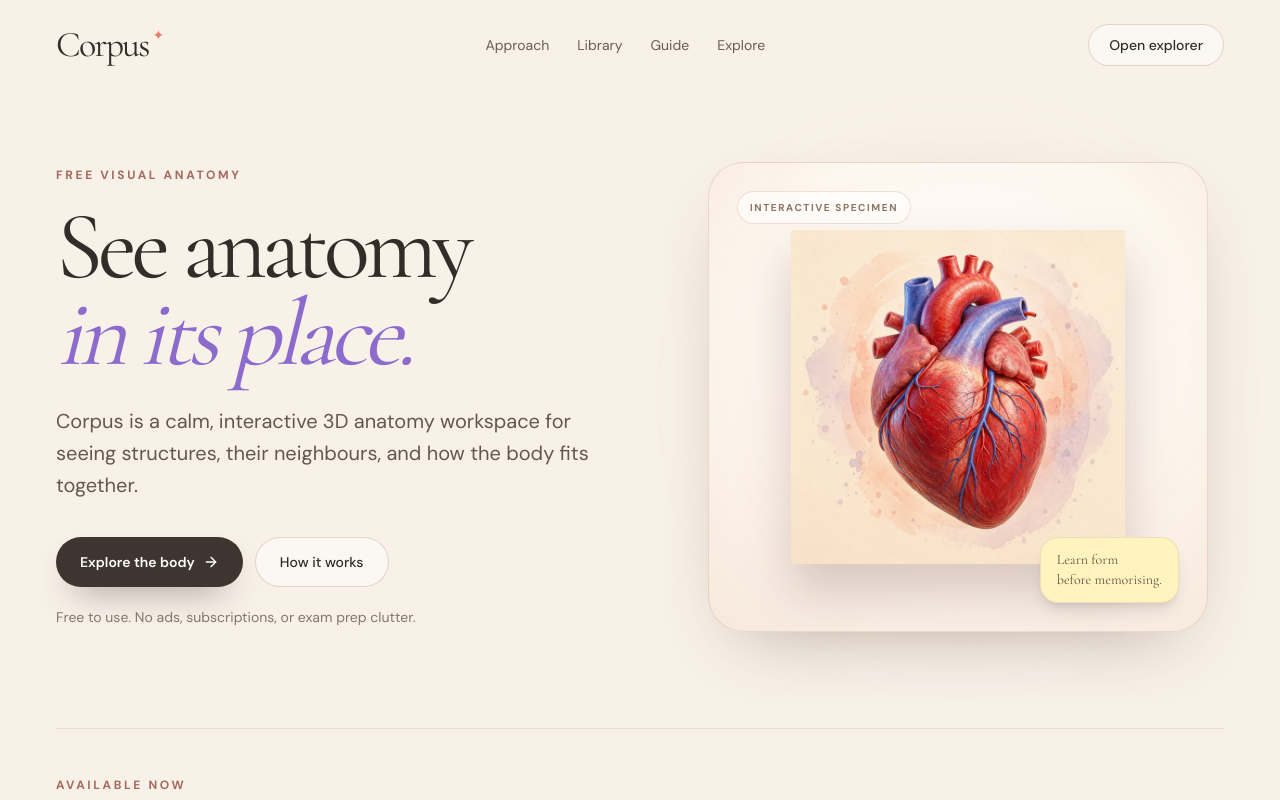
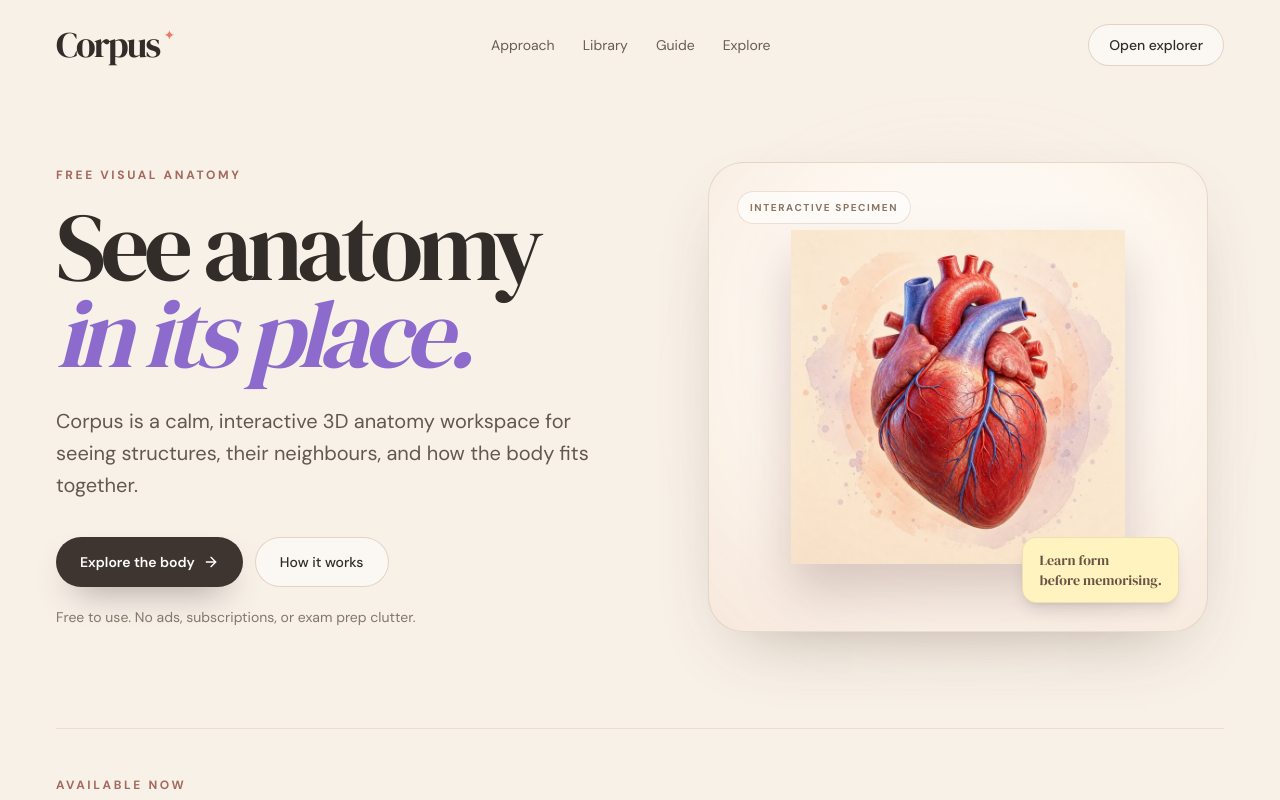
Before and after one commit to bypanai/corpus, a Next.js app: page / in a window 1280 px wide. Shown: the top 800 px of the page. Built offline with nearby package versions, Linux system fonts and the light colour scheme.

Commit message:
style: establish clinical precision design tokens

```diff
--- a/app/globals.css
+++ b/app/globals.css
@@ -128,3 +128,5 @@
     @apply font-sans;
   }
 }
+
+:root { --background:#0a0a0f; --foreground:#f0eff4; --card:#111118; --card-foreground:#f0eff4; --popover:#111118; --popover-foreground:#f0eff4; --primary:#6e9fff; --primary-foreground:#0a0a0f; --secondary:#1a1a24; --secondary-foreground:#f0eff4; --muted:#1a1a24; --muted-foreground:#8b8a99; --accent:#1e2d4a; --accent-foreground:#f0eff4; --border:#2a2a38; --input:#2a2a38; --ring:#6e9fff; --radius:.5rem; }
--- a/app/layout.tsx
+++ b/app/layout.tsx
@@ -1,41 +1,12 @@
 import type { Metadata } from "next";
-import { Cormorant_Garamond, DM_Sans } from "next/font/google";
+import { DM_Sans, DM_Serif_Display, JetBrains_Mono } from "next/font/google";
 import "./globals.css";
 import "./anatomy-atelier.css";
 
-const sans = DM_Sans({
-  variable: "--font-sans",
-  subsets: ["latin"],
-});
+const sans = DM_Sans({ variable: "--font-sans", subsets: ["latin"] });
+const serif = DM_Serif_Display({ variable: "--font-serif", subsets: ["latin"], weight: "400" });
+const mono = JetBrains_Mono({ variable: "--font-mono", subsets: ["latin"] });
 
-const serif = Cormorant_Garamond({
-  variable: "--font-serif",
-  subsets: ["latin"],
-});
-
-export const metadata: Metadata = {
-  metadataBase: new URL("https://corpus-3d.vercel.app"),
-  title: {
-    default: "Corpus - Explore Human Anatomy in 3D",
-    template: "%s | Corpus",
-  },
-  description: "A free, visual 3D anatomy explorer for understanding structures, spatial relationships, and clinically reviewed reference points.",
-  applicationName: "Corpus",
-  keywords: ["3D anatomy", "human anatomy", "medical education", "anatomy atlas", "anatomical relationships"],
-  alternates: { canonical: "/" },
-  openGraph: { type: "website", locale: "en_US", url: "/", siteName: "Corpus", title: "Corpus — Explore Human Anatomy in 3D", description: "A calm, free 3D anatomy explorer for understanding human form and spatial relationships.", images: [{ url: "/opengraph-image", width: 1200, height: 630, alt: "Corpus — explore human anatomy in 3D" }] },
-  twitter: { card: "summary_large_image", title: "Corpus — Explore Human Anatomy in 3D", description: "A calm, free 3D anatomy explorer for understanding human form and spatial relationships.", images: ["/opengraph-image"] },
-};
-
-export const viewport = { themeColor: "#f8f1e8" };
-
-export default function RootLayout({ children }: LayoutProps<"/">) {
-  return (
-    <html
-      lang="en"
-      className={`${sans.variable} ${serif.variable} h-full antialiased`}
-    >
-      <body className="min-h-full flex flex-col"><script dangerouslySetInnerHTML={{ __html: JSON.stringify({ "@context": "https://schema.org", "@type": "EducationalOrganization", name: "Corpus", url: "https://corpus-3d.vercel.app", description: "A free visual 3D anatomy explorer for understanding human anatomy.", educationalCredentialAwarded: undefined }) }} type="application/ld+json" />{children}</body>
-    </html>
-  );
-}
+export const metadata: Metadata = { metadataBase: new URL("https://corpus-3d.vercel.app"), title: { default: "Corpus - Explore Human Anatomy in 3D", template: "%s | Corpus" }, description: "Nine interactive 3D specimens with guided landmark tours and a segmented regional atlas. Free, no ads, and reviewed anatomy content.", applicationName: "Corpus", alternates: { canonical: "/" }, openGraph: { type: "website", locale: "en_US", url: "/", siteName: "Corpus", title: "Corpus — Explore Human Anatomy in 3D", description: "Nine interactive 3D specimens, guided landmark tours, and a segmented regional atlas. Free, no ads.", images: [{ url: "/opengraph-image", width: 1200, height: 630, alt: "Corpus — explore human anatomy in 3D" }] }, twitter: { card: "summary_large_image", title: "Corpus — Explore Human Anatomy in 3D", description: "Nine interactive 3D specimens, guided landmark tours, and a segmented regional atlas. Free, no ads.", images: ["/opengraph-image"] } };
+export const viewport = { themeColor: "#0a0a0f" };
+export default function RootLayout({ children }: LayoutProps<"/">) { return <html lang="en" className={`${sans.variable} ${serif.variable} ${mono.variable} h-full antialiased`}><body className="min-h-full flex flex-col">{children}</body></html>; }
--- /dev/null
+++ b/components/PrimaryNav.tsx
@@ -0,0 +1,3 @@
+import Link from "next/link";
+const items = [{ href: "/anatomy", label: "Explore" }, { href: "/library", label: "Library" }, { href: "/regions", label: "Regions" }, { href: "/guide", label: "Guide" }];
+export function PrimaryNav({ active }: { active?: string }) { return <header className="sticky top-0 z-[100] border-b border-[#2a2a38] bg-[#0a0a0f]/85 px-5 backdrop-blur-xl sm:px-9 lg:px-14"><div className="mx-auto flex h-14 max-w-7xl items-center justify-between gap-5"><Link className="text-[15px] font-medium tracking-tight text-[#f0eff4]" href="/">Corpus<span className="text-[#6e9fff]">✦</span></Link><nav className="hidden items-center gap-4 text-[13px] text-[#8b8a99] md:flex">{items.map((item, index) => <span className="flex items-center gap-4" key={item.href}>{index > 0 && <i className="not-italic text-[#2a2a38]">·</i>}<Link className={active === item.href ? "border-b border-[#6e9fff] pb-1 text-[#f0eff4]" : "transition-colors hover:text-[#f0eff4]"} href={item.href}>{item.label}</Link></span>)}</nav><Link className="rounded-full border border-[#6e9fff]/40 bg-[#1e2d4a] px-4 py-2 text-[13px] font-medium text-[#6e9fff]" href="/anatomy">Open explorer</Link></div></header>; }
```
